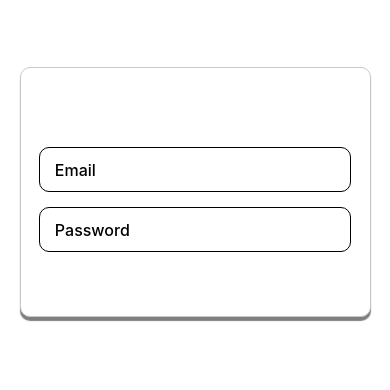
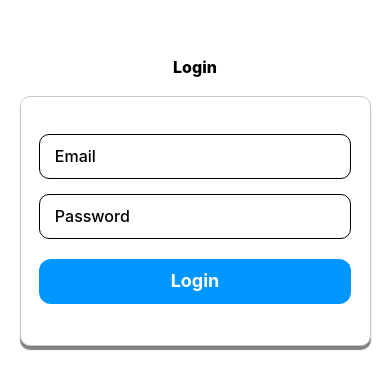
Before and after one commit to koradiyadhaval/mytask, a React Native app: screen / in a window 390 px wide. Shown: the part 230-620 px from the top of the page. Built offline with nearby package versions, Linux system fonts and the light colour scheme.

Commit message:
fix login screen with validation and store file changes

```diff
--- a/src/Components/App/AppTochableOpacity/index.tsx
+++ b/src/Components/App/AppTochableOpacity/index.tsx
@@ -32,4 +32,4 @@ export const AppTochableOpacity = (props: CompProps) => {
   );
 };
 
-AppTochableOpacity.defaultProps = {};
+// AppTochableOpacity.defaultProps = {};
--- a/src/Components/ApplicationWrapper/index.tsx
+++ b/src/Components/ApplicationWrapper/index.tsx
@@ -1,11 +1,13 @@
 import { useEffect } from "react";
 // import {AppView} from '../App/AppView';
-import { AppRouter } from "../../Router";
+import { AppHomestack, AppRouter } from "../../Router";
 import { useAppSelector } from "../../store/hooks";
 import Loader from "../App/Loader";
+import { useNavigation } from "@react-navigation/native";
 
 export const ApplicationWrapper = () => {
   const VisibleLoader = useAppSelector((state) => state.Application.Loader);
+  const UserLogin = useAppSelector((state) => state.Application.UserLogin);
   useEffect(() => {
     //
     /**
@@ -16,7 +18,8 @@ export const ApplicationWrapper = () => {
 
   return (
     <>
-      <AppRouter />
+      {UserLogin === false && <AppRouter />}
+      {UserLogin === true && <AppHomestack />}
 
       {VisibleLoader && <Loader visible={VisibleLoader} />}
     </>
--- a/src/Router/index.tsx
+++ b/src/Router/index.tsx
@@ -5,7 +5,8 @@ import json from "../Util/Language/Eng/index.json";
 
 import * as React from "react";
 import { Login } from "../Screens/Login";
-import { Screen_Login } from "./RouterConstant";
+import { Home } from "../Screens/Home";
+import { Screen_Home, Screen_Login } from "./RouterConstant";
 
 /**
  *
@@ -18,7 +19,6 @@ export const AppRouter = () => {
       <Stack.Navigator initialRouteName={Screen_Login}>
         <Stack.Screen
           options={{
-            headerTitle: json.title,
             fullScreenGestureEnabled: true,
             headerShown: false,
           }}
@@ -29,3 +29,21 @@ export const AppRouter = () => {
     </NavigationContainer>
   );
 };
+
+export const AppHomestack = () => {
+  const Stack = createNativeStackNavigator();
+  return (
+    <NavigationContainer>
+      <Stack.Navigator initialRouteName={Screen_Home}>
+        <Stack.Screen
+          options={{
+            fullScreenGestureEnabled: true,
+            headerShown: true,
+          }}
+          name={Screen_Home}
+          component={Home}
+        />
+      </Stack.Navigator>
+    </NavigationContainer>
+  );
+};
--- a/src/Screens/Login/index.tsx
+++ b/src/Screens/Login/index.tsx
@@ -2,8 +2,8 @@ import React, { useCallback, useEffect, useRef } from "react";
 // import {View} from 'react-native';
 import { AppView } from "../../Components/App/AppView";
 import { useAppDispatch, useAppSelector } from "../../store/hooks";
-import {} from "../../store/slice/Application";
-import { InterfaceHome } from "../../Interface/Response/Home/InterfaceHome";
+import { serUserEmail, serUserLogin } from "../../store/slice/Application";
+import json from "../../Util/Language/Eng/index.json";
 import { FlatList, Keyboard } from "react-native";
 import { HomeCellView } from "../../Components/Custom/CellView/HomeCellview";
 import { GetStyles } from "./style";
@@ -16,6 +16,7 @@ import { EditText } from "../../Components/App/EditText";
 import { Formik } from "formik";
 import * as yup from "yup";
 import { TextView } from "../../Components/App/TextView";
+import { AppTochableOpacity } from "../../Components/App/AppTochableOpacity";
 
 export const Login = () => {
   const Styles = GetStyles();
@@ -23,34 +24,40 @@ export const Login = () => {
   const loginValidationSchema = yup.object().shape({
     email: yup
       .string()
-      .email("Please enter valid email")
-      .required("Email Address is Required"),
+      .email(json.label_validation_email_valid)
+      .required(json.label_validation_email_require),
     password: yup
       .string()
-      .min(8, ({ min }) => `Password must be at least ${min} characters`)
-      .required("Password is required"),
+      .min(8, json.label_validation_password_field_min_length_message)
+      .required(json.label_validation_password_require),
   });
 
   const RefEmail = useRef();
   const RefPassword = useRef();
-  const formikrefs = useRef("forma");
+  const dispatch = useAppDispatch();
+
+  const OnSuccessLogin = ({ Email }: { Email: string }) => {
+    dispatch(serUserEmail(Email));
+    dispatch(serUserLogin(true));
+  };
 
   return (
     <AppSafeAreaView style={Styles.MainSafeAreaview}>
       <AppScrollView contentContainerStyle={Styles.AppScrollView}>
         <AppView style={Styles.MainView}>
+          <TextView style={Styles.screen_title}>
+            {json.label_login_title}
+          </TextView>
           <AppCardView style={Styles.AppCardViewstyle}>
             <AppView style={Styles.InnerAppView}>
-              {/* <EditText
-                placeholder="useless placeholder"
-                placeholderTextColor={"color_black"}
-                style={Styles.LoginTextInputStyle}
-              ></EditText> */}
-
               <Formik
                 validationSchema={loginValidationSchema}
                 initialValues={{ email: "", password: "" }}
-                onSubmit={(values) => console.log(values)}
+                onSubmit={(values) => {
+                  console.log(values);
+
+                  OnSuccessLogin({ Email: values.email });
+                }}
               >
                 {({
                   handleChange,
@@ -97,6 +104,13 @@ export const Login = () => {
                         {errors.password}
                       </TextView>
                     )}
+
+                    <AppTochableOpacity
+                      onPress={() => handleSubmit()}
+                      style={Styles.appTouchableView}
+                    >
+                      <TextView style={Styles.textButton}>Login</TextView>
+                    </AppTochableOpacity>
                   </AppView>
                 )}
               </Formik>
--- a/src/Screens/Login/style.ts
+++ b/src/Screens/Login/style.ts
@@ -1,5 +1,6 @@
 import { Dimensions, StyleSheet } from "react-native";
-import { color_black, color_blue, color_blue_gray, color_gray, color_white } from "../../Util/Colors";
+import { color_black, color_blue, color_blue_gray, color_code_blue_bright, color_gray, color_white } from "../../Util/Colors";
+import { deviceBasedDynamicDimension } from "../../Util/ApplicationSpace";
 
 export const GetStyles = () => {
   return StyleSheet.create({
@@ -58,6 +59,34 @@ export const GetStyles = () => {
        fontWeight:"500",
       marginVertical:10,
       paddingLeft:5
+    },
+    screen_title:{
+      fontSize:16,
+      lineHeight:18,
+      width:'100%',
+      padding:0,
+      fontWeight:"800",
+      marginVertical:20,
+
+      verticalAlign:'middle',
+      textAlign:'center'
+    },
+    appTouchableView:{
+      width:"100%",
+      height:deviceBasedDynamicDimension({originalDimen:45}),
+      justifyContent:'center',
+      backgroundColor:color_code_blue_bright,
+      marginVertical:20,
+
+      borderRadius:12,
+    },
+    textButton:{
+      color:color_white,
+      fontSize:18,
+      lineHeight:20,
+      width:'auto',
+      fontWeight:"700",
+      alignSelf:'center',
     }
   });
 };
--- a/src/Util/Colors/index.ts
+++ b/src/Util/Colors/index.ts
@@ -10,3 +10,4 @@ export const color_gray = '#999999';
 export const color_silver = '#C0C0C0';
 export const light_rose_green = '#DBF9DB';
 export const color_light_gray="#D3D3D3";
+export const color_code_blue_bright="#0096FF";
--- a/src/Util/Language/Eng/index.json
+++ b/src/Util/Language/Eng/index.json
@@ -1,8 +1,10 @@
 {
-    "title":"My Task",
-    "ID":"Id : ",
-    "UserId":"User Id : ",
-    "Title":"Title : ",
-    "Body":"Body : "
+    "label_login_title":"Login",
+    "label_validation_email_require":"Email Address is Required",
+    "label_validation_email_valid":"Please enter valid email",
+    "label_validation_password_require":"Password is required",
+    "label_validation_password_field_min_length_message":"Password must be at least 8 characters"
+
+
 
 }
--- a/src/store/slice/Application/InterfaceHome.ts
+++ b/src/store/slice/Application/InterfaceHome.ts
@@ -3,6 +3,6 @@ import {InterfaceHome} from '../../../Interface/Response/Home/InterfaceHome';
 export interface HomescreenState {
 
   UserLogin: boolean;
-  UserName: string;
+  UserEmail: string;
   Loader:boolean;
 }
--- a/src/store/slice/Application/index.ts
+++ b/src/store/slice/Application/index.ts
@@ -7,7 +7,7 @@ import {InterfaceHome} from '../../../Interface/Response/Home/InterfaceHome';
 // Define the initial state using that type
 const initialState: HomescreenState = {
   UserLogin:false,
-  UserName:'',
+  UserEmail:'',
   Loader:false
 };
 export const HomeScreenSlice = createSlice({
@@ -18,14 +18,14 @@ export const HomeScreenSlice = createSlice({
       Object.assign({state, Loader: action.payload});
       state.UserLogin = action.payload;
     },
-    serUserName: (state, action: PayloadAction<string>) => {
+    serUserEmail: (state, action: PayloadAction<string>) => {
       Object.assign({state, Loader: action.payload});
-      state.UserName = action.payload;
+      state.UserEmail = action.payload;
     },
   },
 });
 
 export const {
-  serUserName,serUserLogin
+  serUserEmail,serUserLogin
 } = HomeScreenSlice.actions;
 export default HomeScreenSlice.reducer;
```
